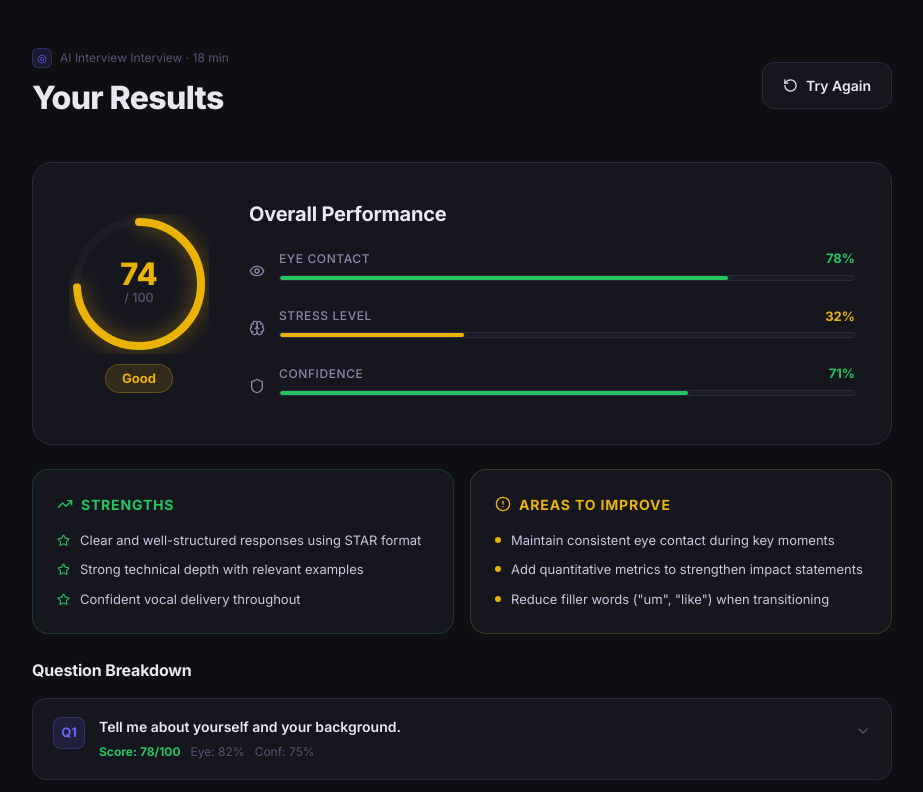
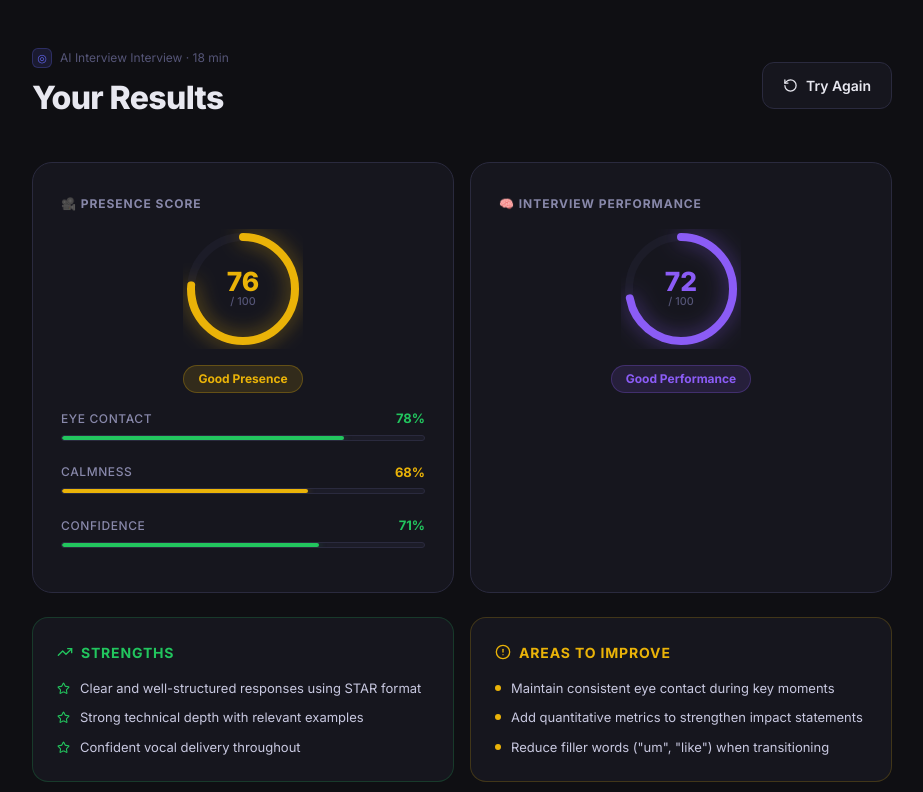
Before and after one commit to SuperInitialD/HackCU_presence_ai, a React (Vite) app in the folder frontend/: page /results in a window 1280 px wide. Shown: the top 792 px of the page, without its empty margins (178-1101 px from the left). Built offline with nearby package versions, Linux system fonts and the light colour scheme.

Commit message:
feat: dual scoring (presence + interview performance), fix resume/linkedin feedback not appearing in results

```diff
--- a/frontend/src/api/client.ts
+++ b/frontend/src/api/client.ts
@@ -47,15 +47,30 @@ export interface RespondResponse {
     };
   };
   results?: {
-    overall_score: number;
+    overall_score?: { total: number; communication: number; technical_depth: number; problem_solving: number; culture_fit: number; confidence: number };
     strengths: string[];
-    improvements: string[];
-    per_question: Array<{
-      question: string;
-      answer: string;
-      feedback: string;
-      score: number;
-    }>;
+    areas_for_improvement: string[];
+    improvements?: string[];
+    standout_moments?: string[];
+    hiring_recommendation?: string;
+    summary?: string;
+    answer_quality?: {
+      star_structure: number;
+      specificity: number;
+      depth: number;
+      overall: number;
+      summary: string;
+      per_question: Array<{ question: string; answer_summary: string; score: number; feedback: string }>;
+    };
+    resume_feedback?: {
+      overall_impression: string;
+      strengths: string[];
+      improvements: Array<{ section: string; issue: string; suggestion: string }>;
+    } | null;
+    linkedin_feedback?: {
+      overall_impression: string;
+      improvements: Array<{ section: string; issue: string; suggestion: string }>;
+    } | null;
   };
 }
 
--- a/frontend/src/pages/InterviewRoom.tsx
+++ b/frontend/src/pages/InterviewRoom.tsx
@@ -279,25 +279,39 @@ const InterviewRoom: React.FC = () => {
         const allResults = [...questionResults, result];
         const overallScore = Math.round(allResults.reduce((s, r) => s + r.score, 0) / allResults.length);
 
+        const eyeContactAvg = avgMetric('eyeContact');
+        const stressAvg     = avgMetric('stress');
+        const confidenceAvg = avgMetric('confidence');
+
+        // Presence score: eye contact + inverted stress + confidence, averaged to 0-100
+        const presenceScore = Math.round((eyeContactAvg + (100 - stressAvg) + confidenceAvg) / 3);
+
+        // Interview performance score: from AI answer_quality (0-10 → 0-100) or fallback to per-question avg
+        const aq = response.results?.answer_quality;
+        const interviewScore = aq?.overall != null
+          ? Math.round(aq.overall * 10)
+          : response.results?.overall_score?.total != null
+          ? Math.round(response.results.overall_score.total * 10)
+          : overallScore;
+
         const interviewResults: InterviewResults = {
           sessionId,
           company: setup.company,
-          overallScore,
-          eyeContactAvg: avgMetric('eyeContact'),
-          stressAvg: avgMetric('stress'),
-          confidenceAvg: avgMetric('confidence'),
-          strengths: response.results?.strengths || [
-            'Clear and structured communication',
-            'Relevant examples from past experience',
-            'Confident delivery on technical questions',
-          ],
-          improvements: response.results?.improvements || [
-            'Maintain consistent eye contact during key points',
-            'Use more quantitative metrics in your examples',
-            'Slow down slightly when explaining complex topics',
-          ],
+          overallScore: Math.round((presenceScore + interviewScore) / 2),
+          presenceScore,
+          interviewScore,
+          eyeContactAvg,
+          stressAvg,
+          confidenceAvg,
+          strengths: response.results?.strengths || [],
+          improvements: response.results?.areas_for_improvement || [],
           questions: allResults,
           duration: Math.round((Date.now() - new Date(messages[0].timestamp).getTime()) / 1000 / 60),
+          hiring_recommendation: response.results?.hiring_recommendation,
+          summary: response.results?.summary,
+          answer_quality: response.results?.answer_quality,
+          resume_feedback: response.results?.resume_feedback ?? null,
+          linkedin_feedback: response.results?.linkedin_feedback ?? null,
         };
 
         setIsComplete(true);
@@ -1034,20 +1048,28 @@ const InterviewRoom: React.FC = () => {
                   metricsHistory.length > 0
                     ? metricsHistory.reduce((s, mm) => s + mm[key], 0) / metricsHistory.length
                     : 70;
-                const overallScore = questionResults.length > 0
+                const eyeC = avgMetric('eyeContact');
+                const str  = avgMetric('stress');
+                const conf = avgMetric('confidence');
+                const presenceScore  = Math.round((eyeC + (100 - str) + conf) / 3);
+                const interviewScore = questionResults.length > 0
                   ? Math.round(questionResults.reduce((s, r) => s + r.score, 0) / questionResults.length)
                   : 72;
                 const results: InterviewResults = {
                   sessionId,
                   company: setup.company,
-                  overallScore,
-                  eyeContactAvg: avgMetric('eyeContact'),
-                  stressAvg: avgMetric('stress'),
-                  confidenceAvg: avgMetric('confidence'),
-                  strengths: ['Clear communication', 'Relevant examples', 'Good structure'],
-                  improvements: ['More quantitative metrics', 'Maintain eye contact', 'Slow down for complex topics'],
+                  overallScore: Math.round((presenceScore + interviewScore) / 2),
+                  presenceScore,
+                  interviewScore,
+                  eyeContactAvg: eyeC,
+                  stressAvg: str,
+                  confidenceAvg: conf,
+                  strengths: [],
+                  improvements: [],
                   questions: questionResults,
                   duration: Math.round((Date.now() - new Date(messages[0].timestamp).getTime()) / 1000 / 60),
+                  resume_feedback: null,
+                  linkedin_feedback: null,
                 };
                 navigate('/results', { state: { results } });
               }}
--- a/frontend/src/pages/ResultsDashboard.tsx
+++ b/frontend/src/pages/ResultsDashboard.tsx
@@ -1,7 +1,7 @@
 import React from 'react';
 import { useLocation, useNavigate } from 'react-router-dom';
 import { motion } from 'framer-motion';
-import { RotateCcw, TrendingUp, AlertCircle, Eye, Brain, Shield, ChevronDown, ChevronUp, Star } from 'lucide-react';
+import { RotateCcw, TrendingUp, AlertCircle, ChevronDown, ChevronUp, Star } from 'lucide-react';
 import { getCompany } from '../components/CompanyConfig';
 import MetricGauge from '../components/MetricGauge';
 import type { InterviewResults, AnswerQualityPerQuestion, FeedbackImprovement } from '../types';
@@ -10,6 +10,8 @@ const MOCK_RESULTS: InterviewResults = {
   sessionId: 'demo',
   company: 'generic',
   overallScore: 74,
+  presenceScore: 76,
+  interviewScore: 72,
   eyeContactAvg: 78,
   stressAvg: 32,
   confidenceAvg: 71,
@@ -329,8 +331,7 @@ const ResultsDashboard: React.FC = () => {
   const results: InterviewResults = (location.state as { results: InterviewResults })?.results || MOCK_RESULTS;
   const companyConfig = getCompany(results.company);
 
-  const scoreColor = results.overallScore >= 80 ? '#22c55e' : results.overallScore >= 60 ? '#eab308' : '#ef4444';
-  const scoreLabel = results.overallScore >= 80 ? 'Excellent' : results.overallScore >= 65 ? 'Good' : results.overallScore >= 50 ? 'Needs Work' : 'Keep Practicing';
+
 
   return (
     <div style={{ minHeight: '100vh', background: '#0f0f13', padding: '48px 24px' }}>
@@ -377,63 +378,83 @@ const ResultsDashboard: React.FC = () => {
           </motion.button>
         </motion.div>
 
-        {/* ── Score Overview ── */}
+        {/* ── Score Overview — two cards ── */}
         <motion.div
           initial={{ opacity: 0, y: 20 }}
           animate={{ opacity: 1, y: 0 }}
           transition={{ delay: 0.1 }}
-          style={{
-            background: '#16161e',
-            border: '1px solid #2a2a3e',
-            borderRadius: 20,
-            padding: '36px',
-            marginBottom: 24,
-            display: 'flex',
-            gap: 40,
-            alignItems: 'center',
-          }}
+          style={{ display: 'grid', gridTemplateColumns: '1fr 1fr', gap: 16, marginBottom: 24 }}
         >
-          <div style={{ display: 'flex', flexDirection: 'column', alignItems: 'center', gap: 10 }}>
-            <ScoreRing score={results.overallScore} color={scoreColor} size={140} />
-            <div style={{
-              padding: '4px 16px',
-              background: scoreColor + '22',
-              border: `1px solid ${scoreColor}44`,
-              borderRadius: 20,
-              fontSize: 13,
-              color: scoreColor,
-              fontWeight: 700,
-            }}>
-              {scoreLabel}
-            </div>
-          </div>
-
-          <div style={{ flex: 1 }}>
-            <h2 style={{ fontSize: 20, fontWeight: 700, color: '#e8e8f0', margin: '0 0 20px', letterSpacing: '-0.01em' }}>
-              Overall Performance
-            </h2>
-            <div style={{ display: 'flex', flexDirection: 'column', gap: 14 }}>
-              <div style={{ display: 'flex', alignItems: 'center', gap: 14 }}>
-                <Eye size={16} color="#8888aa" />
-                <div style={{ flex: 1 }}>
+          {/* Presence Score */}
+          {(() => {
+            const ps = results.presenceScore ?? results.overallScore;
+            const pc = ps >= 80 ? '#22c55e' : ps >= 60 ? '#eab308' : '#ef4444';
+            const pl = ps >= 80 ? 'Excellent Presence' : ps >= 65 ? 'Good Presence' : ps >= 50 ? 'Needs Work' : 'Keep Practicing';
+            return (
+              <div style={{ background: '#16161e', border: '1px solid #2a2a3e', borderRadius: 20, padding: '32px 28px', display: 'flex', flexDirection: 'column', alignItems: 'center', gap: 16 }}>
+                <div style={{ fontSize: 12, fontWeight: 700, color: '#8888aa', textTransform: 'uppercase', letterSpacing: '0.08em', alignSelf: 'flex-start' }}>
+                  🎥 Presence Score
+                </div>
+                <ScoreRing score={ps} color={pc} size={120} />
+                <div style={{ padding: '4px 14px', background: pc + '22', border: `1px solid ${pc}44`, borderRadius: 20, fontSize: 12, color: pc, fontWeight: 700 }}>
+                  {pl}
+                </div>
+                <div style={{ width: '100%', display: 'flex', flexDirection: 'column', gap: 10 }}>
                   <MetricGauge label="Eye Contact" value={results.eyeContactAvg} type="bar" />
-                </div>
-              </div>
-              <div style={{ display: 'flex', alignItems: 'center', gap: 14 }}>
-                <Brain size={16} color="#8888aa" />
-                <div style={{ flex: 1 }}>
-                  <MetricGauge label="Stress Level" value={results.stressAvg} type="bar" invert />
-                </div>
-              </div>
-              <div style={{ display: 'flex', alignItems: 'center', gap: 14 }}>
-                <Shield size={16} color="#8888aa" />
-                <div style={{ flex: 1 }}>
+                  <MetricGauge label="Calmness" value={100 - results.stressAvg} type="bar" />
                   <MetricGauge label="Confidence" value={results.confidenceAvg} type="bar" />
                 </div>
               </div>
+            );
+          })()}
+
+          {/* Interview Performance Score */}
+          {(() => {
+            const is_ = results.interviewScore ?? results.overallScore;
+            const ic = is_ >= 80 ? '#6366f1' : is_ >= 60 ? '#8b5cf6' : is_ >= 40 ? '#a78bfa' : '#ef4444';
+            const il = is_ >= 80 ? 'Strong Performance' : is_ >= 65 ? 'Good Performance' : is_ >= 50 ? 'Needs Practice' : 'Keep Practicing';
+            return (
+              <div style={{ background: '#16161e', border: '1px solid #2a2a3e', borderRadius: 20, padding: '32px 28px', display: 'flex', flexDirection: 'column', alignItems: 'center', gap: 16 }}>
+                <div style={{ fontSize: 12, fontWeight: 700, color: '#8888aa', textTransform: 'uppercase', letterSpacing: '0.08em', alignSelf: 'flex-start' }}>
+                  🧠 Interview Performance
+                </div>
+                <ScoreRing score={is_} color={ic} size={120} />
+                <div style={{ padding: '4px 14px', background: ic + '22', border: `1px solid ${ic}44`, borderRadius: 20, fontSize: 12, color: ic, fontWeight: 700 }}>
+                  {il}
+                </div>
+                {results.answer_quality && (
+                  <div style={{ width: '100%', display: 'flex', flexDirection: 'column', gap: 10 }}>
+                    <MetricGauge label="STAR Structure" value={results.answer_quality.star_structure * 10} type="bar" />
+                    <MetricGauge label="Specificity" value={results.answer_quality.specificity * 10} type="bar" />
+                    <MetricGauge label="Depth" value={results.answer_quality.depth * 10} type="bar" />
+                  </div>
+                )}
+                {results.hiring_recommendation && (
+                  <div style={{ marginTop: 4, fontSize: 13, color: '#c8c8e0', textAlign: 'center' }}>
+                    Hiring Signal: <span style={{ fontWeight: 700, color: ic }}>{results.hiring_recommendation}</span>
+                  </div>
+                )}
+              </div>
+            );
+          })()}
+        </motion.div>
+
+        {/* ── AI Summary ── */}
+        {results.summary && (
+          <motion.div
+            initial={{ opacity: 0, y: 20 }}
+            animate={{ opacity: 1, y: 0 }}
+            transition={{ delay: 0.13 }}
+            style={{ background: '#16161e', border: '1px solid #2a2a3e', borderRadius: 16, padding: '22px 26px', marginBottom: 24 }}
+          >
+            <div style={{ fontSize: 12, fontWeight: 700, color: '#8888aa', textTransform: 'uppercase', letterSpacing: '0.08em', marginBottom: 10 }}>
+              💬 Interviewer Summary
             </div>
-          </div>
-        </motion.div>
+            <p style={{ margin: 0, fontSize: 15, color: '#c8c8e0', lineHeight: 1.7, fontStyle: 'italic' }}>
+              "{results.summary}"
+            </p>
+          </motion.div>
+        )}
 
         {/* ── Answer Quality ── */}
         {results.answer_quality && (
--- a/frontend/src/types/index.ts
+++ b/frontend/src/types/index.ts
@@ -80,6 +80,8 @@ export interface InterviewResults {
   sessionId: string;
   company?: string;
   overallScore: number;
+  presenceScore: number;      // 0-100: eye contact + stress + confidence
+  interviewScore: number;     // 0-100: AI eval of answer quality
   eyeContactAvg: number;
   stressAvg: number;
   confidenceAvg: number;
@@ -87,6 +89,8 @@ export interface InterviewResults {
   improvements: string[];
   questions: QuestionResult[];
   duration: number;
+  hiring_recommendation?: string;
+  summary?: string;
   answer_quality?: AnswerQuality;
   resume_feedback?: ResumeFeedback | null;
   linkedin_feedback?: LinkedInFeedback | null;
```
